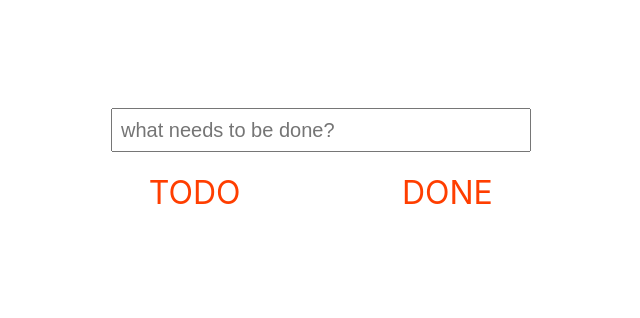
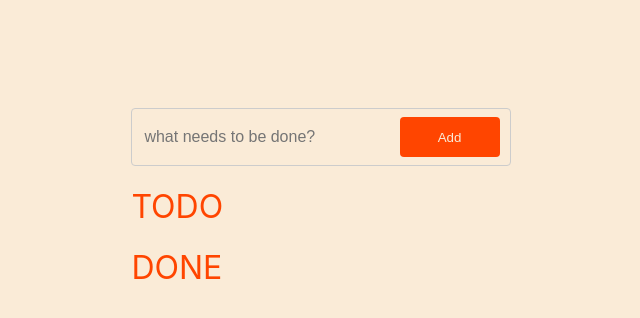
Before and after one commit to gspasov/stodos, a Svelte app: page / in a window 1280 px wide. Shown: the top 318 px of the page, without its empty margins (319-959 px from the left). Built offline with nearby package versions, Linux system fonts and the light colour scheme.

Commit message:
Add implementation of Todos using svelte message dispach

```diff
--- a/public/global.css
+++ b/public/global.css
@@ -3,6 +3,7 @@ body {
   position: relative;
   width: 100%;
   height: 100%;
+  background-color: antiquewhite;
 }
 
 body {
--- a/src/App.svelte
+++ b/src/App.svelte
@@ -1,116 +1,55 @@
 <script lang="ts">
+	import {Todo} from "./types"
+	import TodosList from "./components/TodosList.svelte";
+	import TodoForm from "./components/TodoForm.svelte";
+
 	let todo = "";
 	let todos: Todo[] = []
 
-	type Todo = {
-		id: number,
-		description: string,
-		done: boolean
-	}
-
-	function Todo(id: number, description: string, done: boolean): Todo {
-		return {id, description, done}
-	}
-
-	function addTodo(): void {
-		todos = [...todos, Todo(todos.length + 1, todo, false)]
+	function createTodo(e: CustomEvent<Todo>): void {
+		const newTodo: Todo = e.detail
+		todos = [...todos, newTodo]
 		todo = ""
 	}
 
-	function mark(id: number, isDone: boolean): void {
-		todos[id-1] = {...todos[id-1], done: isDone}
-		console.info("todos", todos)
+	function toggleTodo(e: CustomEvent<number>): void {
+		const id = e.detail
+		todos[id-1] = {...todos[id-1], done: !todos[id-1].done}
 	}
 
-	function remove(id: number): void {
+	function removeTodo(e: CustomEvent<number>): void {
+		const id = e.detail
 		todos = todos.filter((todo) => todo.id !== id)
 	}
 </script>
 
 <main>
-	<form on:submit|preventDefault={addTodo}>
-		<input type="text" name="todo" placeholder="what needs to be done?" bind:value={todo}/>
-	</form>
-	<div class="parent">
-		<div class="left">
-			<h1>todo</h1>
-			{#each todos.filter((t) => !t.done) as todo (todo.id)}
-				<label>
-					<input type="checkbox" on:change={() => mark(todo.id, true)}/>
-					<span>{todo.description}</span>
-					<button on:click={() => remove(todo.id)}>x</button>
-				</label>
-			{/each}
-		</div>
+	<TodoForm
+		todoId={todos.length + 1}
+		bind:todo={todo}
+		on:create={createTodo}/>
 
-		<div class="right">
-			<h1>done</h1>
-			{#each todos.filter((t) => t.done) as todo (todo.id)}
-				<label class="done">
-					<input type="checkbox" checked on:change={() => mark(todo.id, false)}/>
-					<span>{todo.description}</span>
-					<button on:click={() => remove(todo.id)}>x</button>
-				</label>
-			{/each}
-		</div>
-	</div>
+	<TodosList
+		title={"todo"}
+		todos={todos.filter((t) => !t.done)}
+		onEmpty={"Horray! Nothing to do!"}
+		on:toggle={toggleTodo}
+		on:remove={removeTodo}/>
+
+	<TodosList
+		title={"done"}
+		isDone={true}
+		todos={todos.filter((t) => t.done)}
+		onEmpty={"Empty.."}
+		on:toggle={toggleTodo}
+		on:remove={removeTodo}/>
 </main>
 
 <style>
-
-	.left {
-		width: 200px;
-		display: inline-block;
-	}
-	.right {
-		width: 200px;
-		display: inline-block;
-	}
-
-	.parent {
-		text-align: center;
-		display: flex;
-		justify-content: space-around;
-	}
-
-	label {
-		display: flex;
-		align-items: center;
-    justify-content: space-between;
-		border-radius: 2px;
-		background-color: burlywood;
-		width: 200px;
-    height: 40px;
-		padding: 0px 4px;
-		margin-bottom: 4px;
-	}
-
-	.done>span {
-		text-decoration:line-through;
-	}
-	.done {
-		background-color: lightgreen;
-	}
-
-	input[type="text"] {
-		height: 40px;
-		width: 400px;
-		display: block;
-		margin: 0 auto;
-		font-size: 20px;
-		padding: 0px 8px
-	}
 	main {
-		width: 40%;
+		width: 30%;
 		margin-left: auto;
   	margin-right: auto;
 		margin-top: 100px;
 	}
-
-	h1 {
-		color: #ff3e00;
-		text-transform: uppercase;
-		font-size: 2em;
-		font-weight: 400;
-	}
 </style>
--- /dev/null
+++ b/src/components/Todo.svelte
@@ -0,0 +1,93 @@
+<script lang="ts">
+  import {createEventDispatcher} from "svelte"
+  import { fade, fly, slide, crossfade,blur,scale } from 'svelte/transition';
+  export let id: number;
+  export let description: string;
+  export let isDone: boolean;
+  let status = "waiting..."
+
+  $: console.info(status)
+
+  const dispatch = createEventDispatcher();
+
+  function toggle(id: number): void {
+    dispatch("toggle", id)
+  }
+
+  function remove(id: number): void {
+    dispatch("remove", id)
+  }
+
+  function toggleTransition(hasEnded: boolean): void {
+    console.info(`${isDone ? "done": "todo"} toggles transition`)
+    dispatch("transition-toggle", hasEnded)
+  }
+</script>
+
+<div
+  class="parent {isDone ? "done": "todo"}"
+  in:fly={{x: 100, duration: 1000}}
+  out:fly={{x: 100, duration: 1000}}
+  on:outroend={() => toggleTransition(true)}
+  on:click={() => toggle(id)}>
+  <div>
+    {#if isDone} &#10004; {/if} <!-- Adds a checkmark if Todo is 'done' -->
+    <span>{description}</span>
+  </div>
+  {#if isDone}
+    <button on:click={() => remove(id)}>&#10006;</button>
+  {/if}
+</div>
+
+<style>
+  .parent {
+    display: flex;
+    align-items: center;
+    justify-content: space-between;
+    border-radius: 2px;
+    min-height: 40px;
+    padding: 0px 4px;
+    margin-bottom: 4px;
+    padding: 4px 16px
+  }
+
+  .todo {
+    background: none;
+    color:#555;
+    border: 1px solid #555;
+  }
+
+  .done {
+    background-color: olivedrab;
+    color: antiquewhite;
+  }
+  .done span {
+    text-decoration: line-through;
+  }
+
+
+  .todo:hover span {
+    text-decoration: line-through;
+  }
+
+  .done:hover span {
+    text-decoration: none;
+  }
+
+  span:hover {
+    cursor: default;
+  }
+
+  button {
+    background: none;
+    border: none;
+    font-size: 16px;
+    color: antiquewhite;
+    cursor: pointer;
+  }
+
+  button:hover {
+    font-size: 20px;
+  }
+
+</style>
--- /dev/null
+++ b/src/components/TodoForm.svelte
@@ -0,0 +1,76 @@
+<script lang="ts">
+  import {createEventDispatcher} from "svelte"
+  import { Todo } from "../types";
+
+  export let todo = ""
+  export let todoId = 0;
+  const dispatch = createEventDispatcher();
+
+  $: isDisabled = trimmedTodo.length > 50;
+  $: trimmedTodo = todo.replace(/ +/g, " ").trim();
+
+  function handleCreateTodo(): void {
+    dispatch("create", Todo(todoId, trimmedTodo, false))
+  }
+</script>
+
+<form on:submit|preventDefault={handleCreateTodo}>
+  <div class="input-group">
+    <input type="text" name="todo" placeholder="what needs to be done?" bind:value={todo}/>
+    <button type="submit" disabled={isDisabled}>Add</button>
+  </div>
+  {#if isDisabled}
+    <span class="warning">Todo is too long!</span>
+  {/if}
+</form>
+
+<style>
+  .input-group {
+    display: flex;
+    flex-direction: row;
+    border: 1px solid #ccc;
+    padding: 8px 10px;
+    border-radius: 4px;
+    margin-top: 15px;
+  }
+
+  .warning {
+    font-weight: 500;
+    color: crimson
+  }
+
+  input {
+    flex-grow: 2;
+    border: none;
+    font-size: 16px;
+    color: #444;
+    background-color: antiquewhite;
+  }
+
+  input:focus {
+    outline: none;
+  }
+
+  button {
+    border: 0;
+    border-radius: 4px;
+    color: antiquewhite;
+    width: 100px;
+    height: 40px;
+    cursor: pointer;
+    background-color: orangered;
+    font-weight: 500;
+  }
+  button:hover {
+    transform: scale(0.98);
+  }
+  button:disabled{
+    background-color: #cccccc;
+    color: #333;
+    cursor:auto;
+  }
+  button:disabled:hover{
+    transform:scale(1);
+    opacity: 1;
+  }
+</style>
--- /dev/null
+++ b/src/components/TodosList.svelte
@@ -0,0 +1,45 @@
+<script lang="ts">
+  import Todo from "./Todo.svelte";
+  import * as types from "../types"
+
+  export let todos:types.Todo[] = []
+  export let title = "";
+  export let isDone = false;
+  export let onEmpty = ""
+  let transitionEnd = false;
+
+  $: shouldDisplayEmptyText = todos.length === 0 && transitionEnd
+  $: {
+    console.log(`${title} transition-end`, transitionEnd)
+    console.info(`${title} todos.length`, todos.length)
+    console.info(`${title} should display`, shouldDisplayEmptyText)
+  }
+
+  function handleTransition(e: CustomEvent<boolean>) {
+    console.info("${title} - handle Transition is called", transitionEnd)
+    transitionEnd = e.detail;
+  }
+</script>
+
+<h1>{title}</h1>
+{#if shouldDisplayEmptyText}
+  {onEmpty}
+{/if}
+{#each todos as todo (todo.id)}
+  <Todo
+    id={todo.id}
+    description={todo.description}
+    {isDone}
+    on:toggle={() => transitionEnd = false}
+    on:remove
+    on:transition-toggle={handleTransition}/>
+{/each}
+
+<style>
+  h1 {
+    color: orangered;
+    text-transform: uppercase;
+    font-size: 2em;
+    font-weight: 400;
+  }
+</style>
--- /dev/null
+++ b/src/types.ts
@@ -0,0 +1,9 @@
+export type Todo = {
+  id: number;
+  description: string;
+  done: boolean;
+};
+
+export function Todo(id: number, description: string, done: boolean): Todo {
+  return { id, description, done };
+}
--- a/tsconfig.json
+++ b/tsconfig.json
@@ -2,5 +2,8 @@
   "extends": "@tsconfig/svelte/tsconfig.json",
 
   "include": ["src/**/*"],
-  "exclude": ["node_modules/*", "__sapper__/*", "public/*"]
+  "exclude": ["node_modules/*", "__sapper__/*", "public/*"],
+  "compilerOptions": {
+    "importsNotUsedAsValues": "remove"
+  }
 }
```
